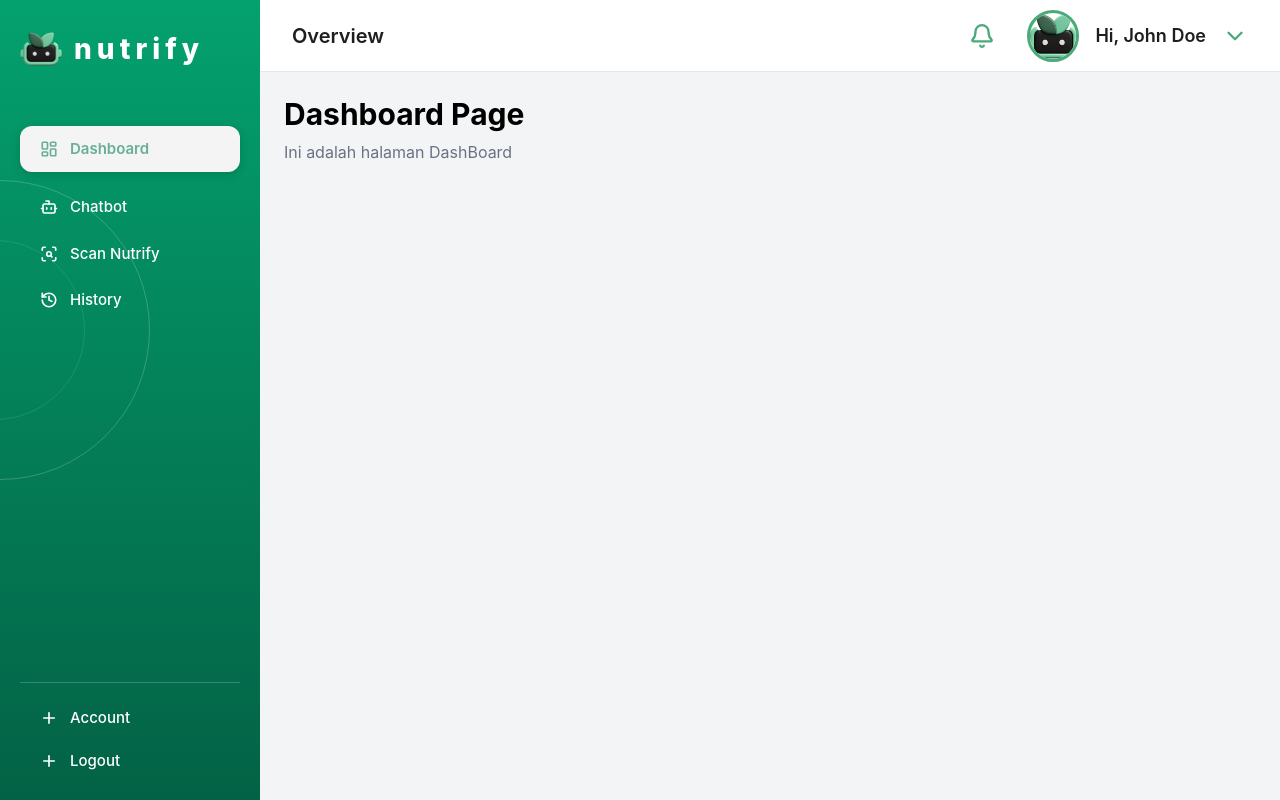
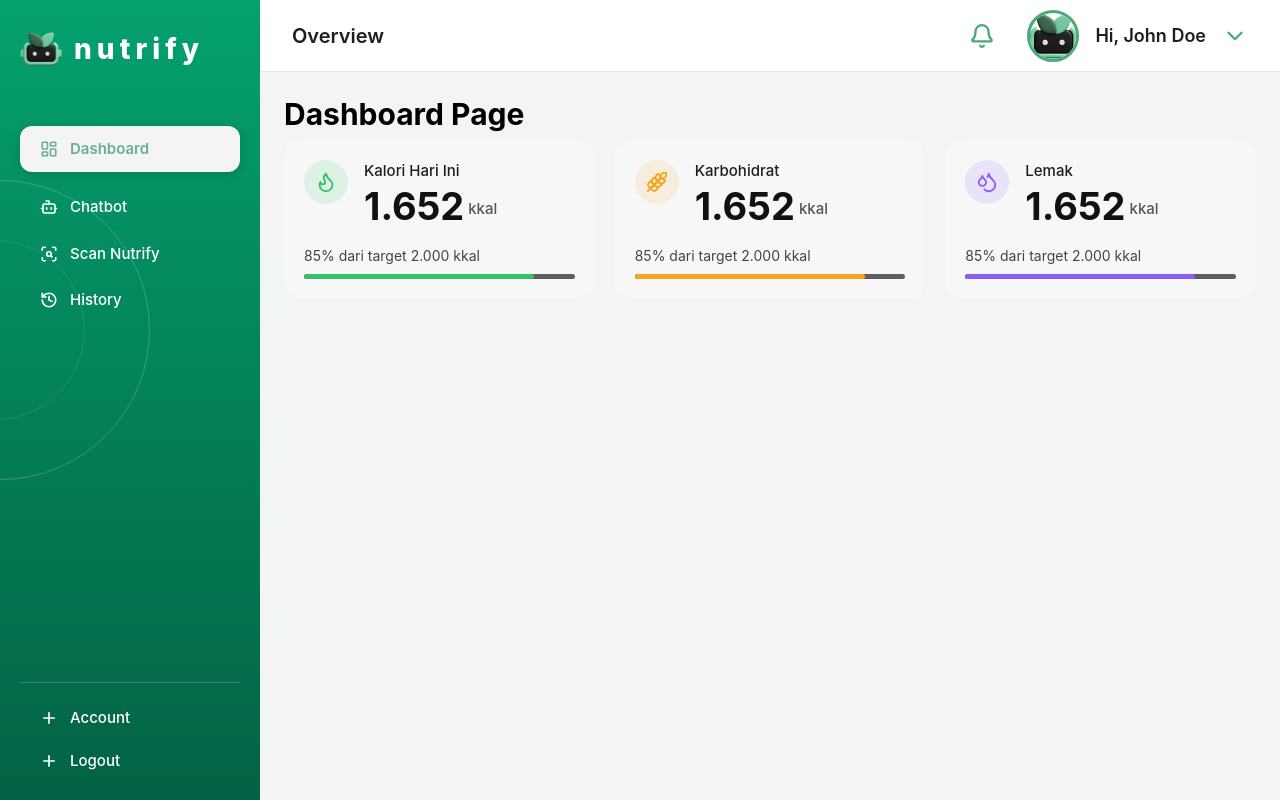
Before and after one commit to coding-camp-project/Full-Stack, a React (Vite) app in the folder frontend-nutrify/: page /dashboard in a window 1280 px wide. Built offline with nearby package versions, Linux system fonts and the light colour scheme.

Commit message:
feat: update DashboardNavbar and SummaryCard styles, add SummarySection component

```diff
--- a/frontend-nutrify/src/features/Dashboard/Component/DashboardNavbar.jsx
+++ b/frontend-nutrify/src/features/Dashboard/Component/DashboardNavbar.jsx
@@ -37,7 +37,7 @@ function DashboardNavbar() {
   }, []);
 
   return (
-    <header className="flex h-[72px] items-center justify-between border-b border-[#E7E7E7] bg-white px-8">
+    <header className="flex h-18 items-center justify-between border-b border-[#E7E7E7] bg-white px-8">
 
       {/* LEFT */}
       <div>
@@ -63,7 +63,7 @@ function DashboardNavbar() {
             className="flex items-center gap-4 transition-all duration-200"
           >
             {/* AVATAR */}
-            <div className="h-[52px] w-[52px] overflow-hidden rounded-full border-[3px] border-[#4BAA7A]">
+            <div className="h-13 w-13 overflow-hidden rounded-full border-[3px] border-[#4BAA7A]">
               <img
                 src={profileImage}
                 alt="Profile"
@@ -88,7 +88,7 @@ function DashboardNavbar() {
 
           {/* DROPDOWN MENU */}
           {openDropdown && (
-            <div className="absolute right-0 top-[72px] z-50 w-[220px] overflow-hidden rounded-2xl border border-[#E5E7EB] bg-white shadow-[0_8px_30px_rgba(0,0,0,0.08)]">
+            <div className="absolute right-0 top-18 z-50 w-55 overflow-hidden rounded-2xl border border-[#E5E7EB] bg-white shadow-[0_8px_30px_rgba(0,0,0,0.08)]">
 
               {/* TOP */}
               <div className="border-b border-[#F1F1F1] px-5 py-4">
--- a/frontend-nutrify/src/features/Dashboard/Component/SummaryCard.jsx
+++ b/frontend-nutrify/src/features/Dashboard/Component/SummaryCard.jsx
@@ -14,7 +14,7 @@ function SummaryCard({
 
         {/* ICON */}
         <div
-          className="flex h-[44px] w-[44px] items-center justify-center rounded-full"
+          className="flex h-11 w-11 items-center justify-center rounded-full"
           style={{
             backgroundColor: `${color}20`,
             color: color,
--- /dev/null
+++ b/frontend-nutrify/src/features/Dashboard/Component/SummarySection.jsx
@@ -0,0 +1,39 @@
+import { Flame, Wheat, Droplets } from "lucide-react";
+
+import SummaryCard from "./SummaryCard";
+
+function SummarySection() {
+  return (
+    <section className="grid grid-cols-3 gap-5">
+
+      <SummaryCard
+        title="Kalori Hari Ini"
+        value="1.652"
+        unit="kkal"
+        progress={85}
+        color="#33C267"
+        icon={<Flame size={22} />}
+      />
+
+      <SummaryCard
+        title="Karbohidrat"
+        value="1.652"
+        unit="kkal"
+        progress={85}
+        color="#F5A623"
+        icon={<Wheat size={22} />}
+      />
+
+      <SummaryCard
+        title="Lemak"
+        value="1.652"
+        unit="kkal"
+        progress={85}
+        color="#8B5CF6"
+        icon={<Droplets size={22} />}
+      />
+    </section>
+  );
+}
+
+export default SummarySection;
--- a/frontend-nutrify/src/features/Dashboard/pages/DashboardPage.jsx
+++ b/frontend-nutrify/src/features/Dashboard/pages/DashboardPage.jsx
@@ -1,10 +1,12 @@
+import SummarySection from "../Component/SummarySection";
+
 function DashboardPage() {
   return (
     <div className="p-6">
       <h1 className="text-3xl font-bold">Dashboard Page</h1>
 
       <p className="mt-2 text-gray-500">
-        Ini adalah halaman DashBoard
+        <SummarySection />
       </p>
     </div>
   );
```
